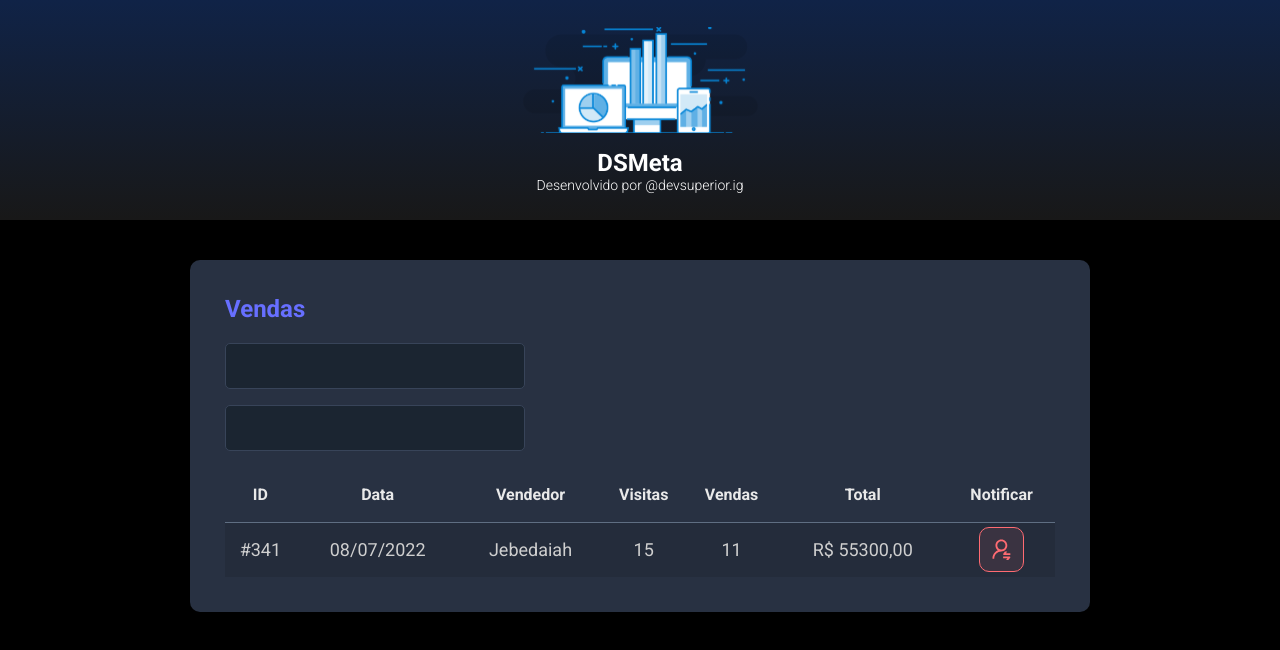
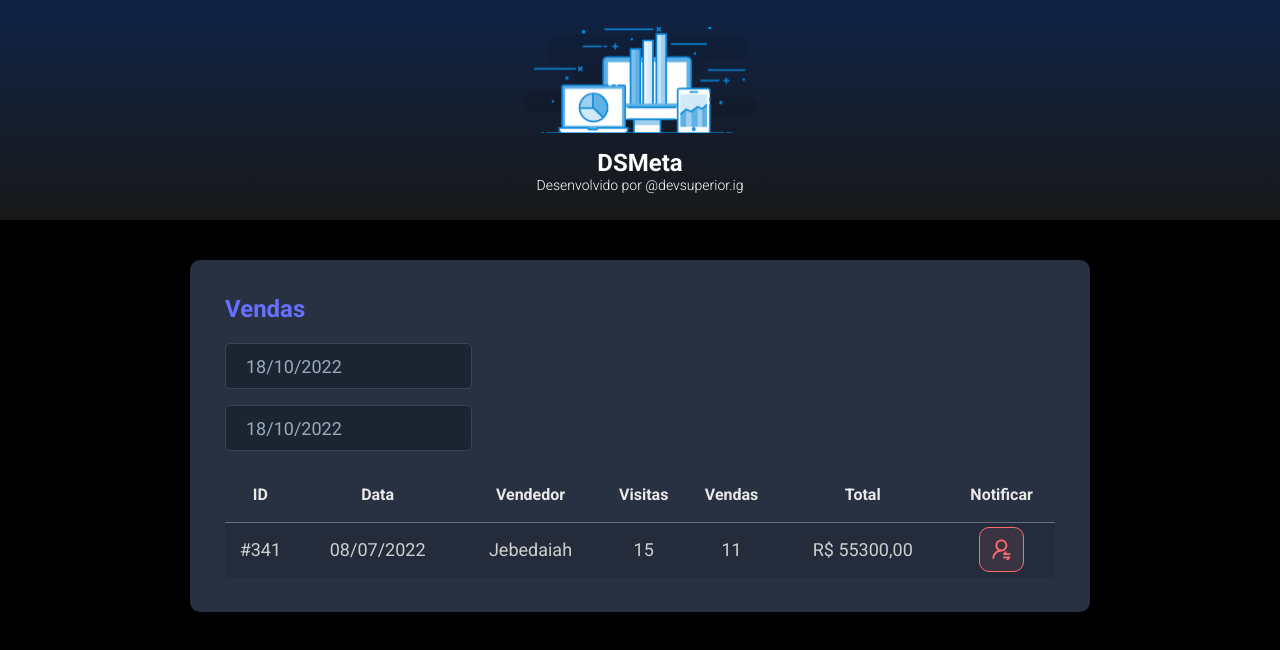
Before and after one commit to eltonjf/dsmeta, a React (Vite) app in the folder frontend/: page / in a window 1280 px wide. Shown: the top 650 px of the page. Built offline with nearby package versions, Linux system fonts and the light colour scheme.

Commit message:
Datepicker

```diff
--- a/frontend/package.json
+++ b/frontend/package.json
@@ -9,7 +9,9 @@
     "preview": "vite preview"
   },
   "dependencies": {
+    "@types/react-datepicker": "4.4.2",
     "react": "^18.2.0",
+    "react-datepicker": "4.8.0",
     "react-dom": "^18.2.0"
   },
   "devDependencies": {
--- a/frontend/src/components/SalesCard/index.tsx
+++ b/frontend/src/components/SalesCard/index.tsx
@@ -1,5 +1,7 @@
 import './styles.css'
 import NotificationButton from "../NotificationButton"
+import DatePicker from "react-datepicker";
+import "react-datepicker/dist/react-datepicker.css";
 
 function SalesCard() {
   return(
@@ -7,11 +9,19 @@
             <h2 className="dsmeta-sales-title">Vendas</h2>
             <div>
                 <div className="dsmeta-form-control-container">
-                   <input className='dsmeta-form-control' type="text" />
+                   <DatePicker
+                    selected={new Date()}
+                    onChange={(date: Date) => {}}
+                    className="dsmeta-form-control"
+                    dateFormat="dd/MM/yyy" />
 
                 </div>
                 <div className="dsmeta-form-control-container">
-                <input className='dsmeta-form-control' type="text" />
+                <DatePicker
+                    selected={new Date()}
+                    onChange={(date: Date) => {}}
+                    className="dsmeta-form-control"
+                    dateFormat="dd/MM/yyy" />
                 </div>
             </div>
 
```
Also changed, not shown: 2 other files (tests, documents, lock files or other folders).
